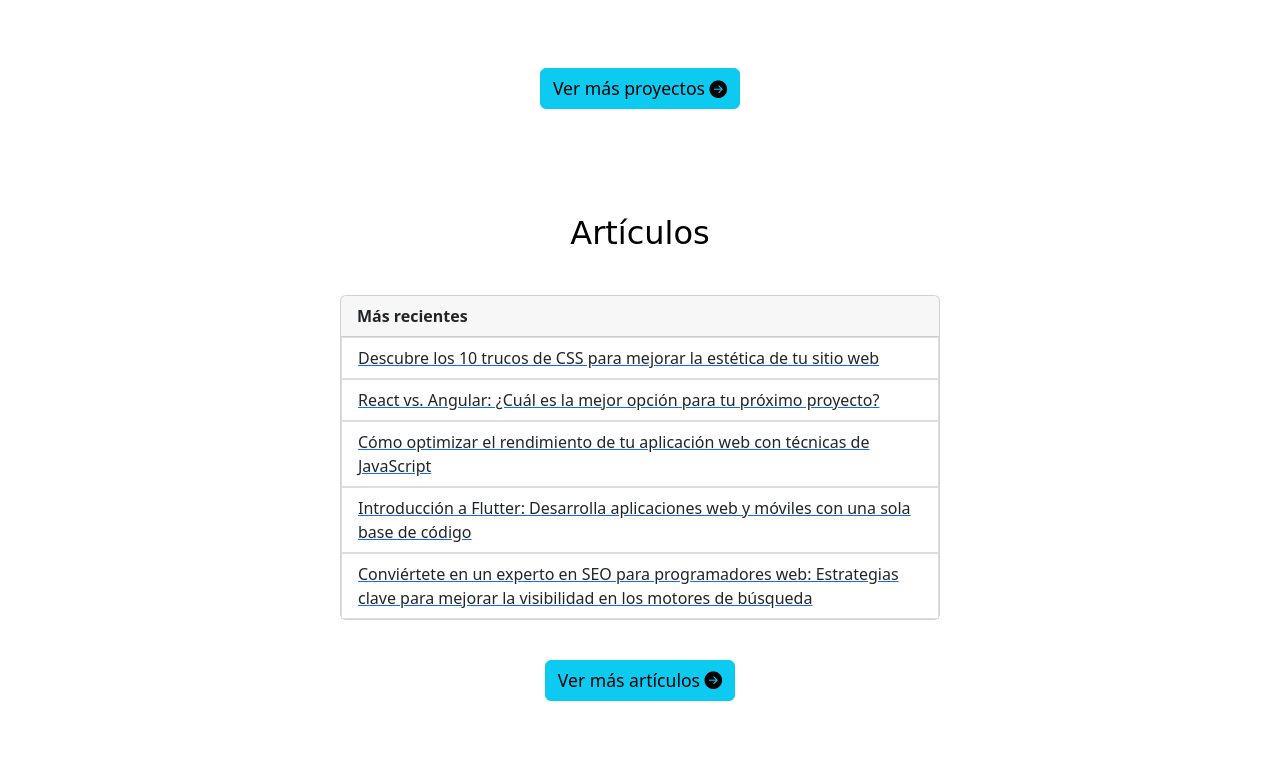
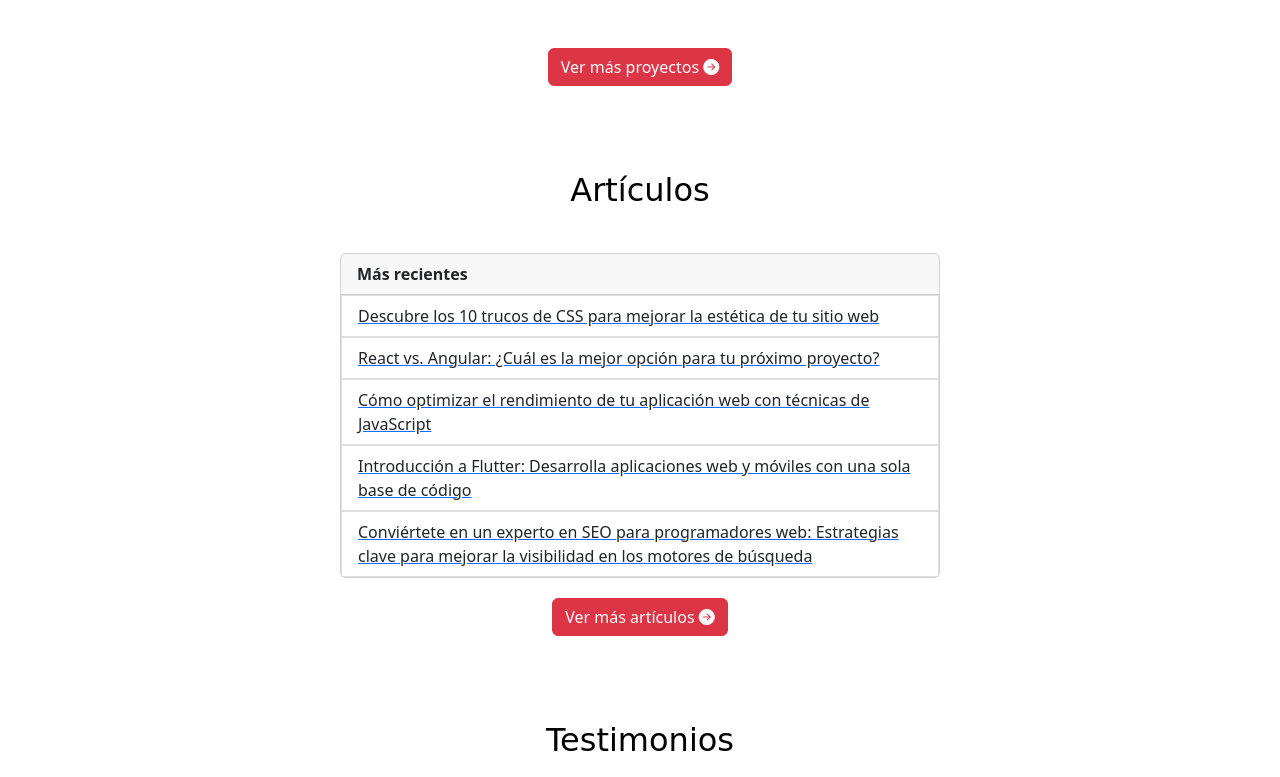
Before and after one commit to Marius3491/portfolio, a plain HTML site: page index.html in a window 1280 px wide. Shown: the part 2515-3292 px from the top of the page. Drawn offline with nearby package versions, Linux system fonts and the light colour scheme; a web font is replaced by a local one.

Commit message:
Update index.html

```diff
--- a/index.html
+++ b/index.html
@@ -228,7 +228,7 @@
         </div>
       </div>
       <a href="https://github.com/marius3491" target="_blank" rel="noopener noreferrer">
-        <button type="button" class="btn btn-info">
+        <button type="button" class="btn btn-danger">
           Ver más proyectos
           <i class="bi bi-arrow-right-circle-fill"></i>
         </button>
@@ -271,7 +271,7 @@
         </ul>
       </div>
       <a href="https://openwebinars.net/academia/" target="_blank" rel="noopener noreferrer">
-        <button type="button" class="btn btn-info">
+        <button type="button" class="btn btn-danger">
           Ver más artículos
           <i class="bi bi-arrow-right-circle-fill"></i>
         </button>
```
